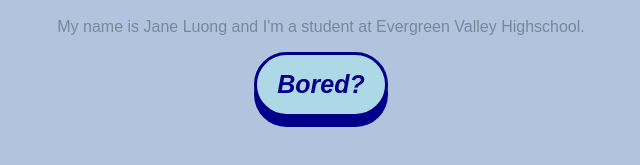
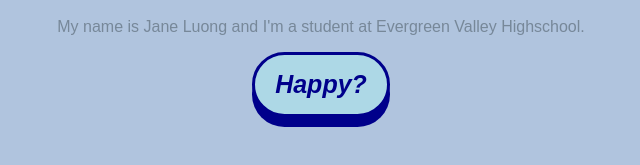
Before and after one commit to neateye/neateye.github.io, a plain HTML site: page index.html in a window 1280 px wide. Shown: the part 163-328 px from the top of the page, 319-959 px from the left. Drawn offline with Linux system fonts and the light colour scheme.

Commit message:
Update index.html

```diff
--- a/index.html
+++ b/index.html
@@ -14,7 +14,7 @@
 
 <div id="section">
   <p>My name is Jane Luong and I'm a student at Evergreen Valley Highschool.</p>
-  <button onclick="quotes()"><strong><em>Bored?</em></strong></button>
+  <button onclick="quotes()"><strong><em>Happy?</em></strong></button>
   </div>
 
 </body>
```
